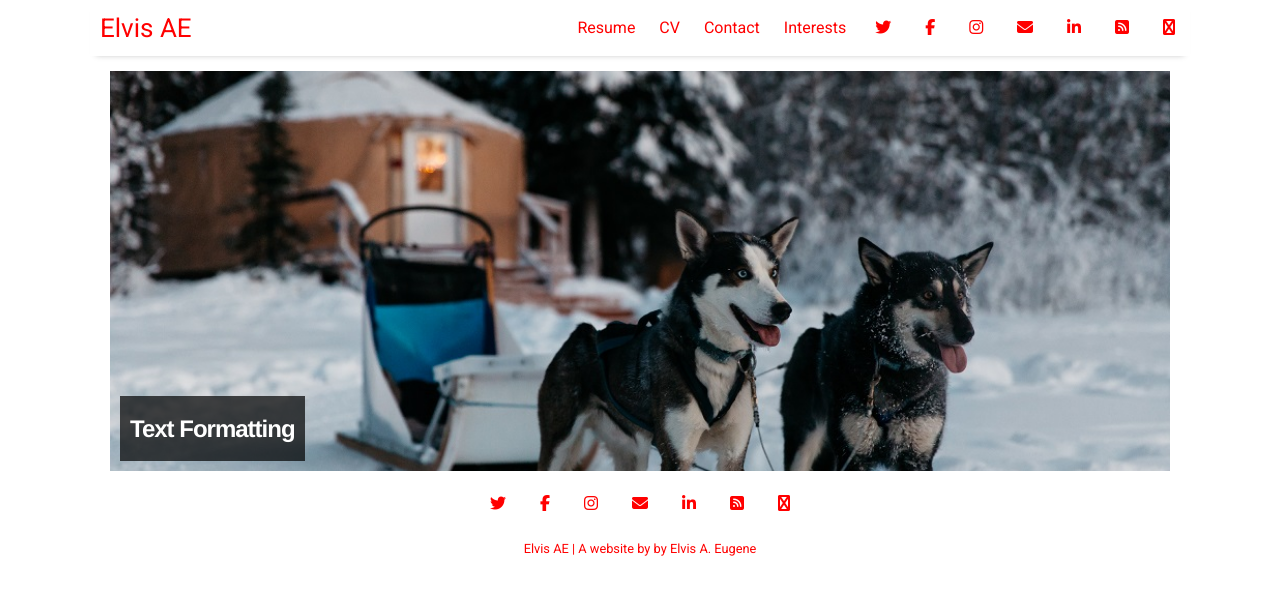
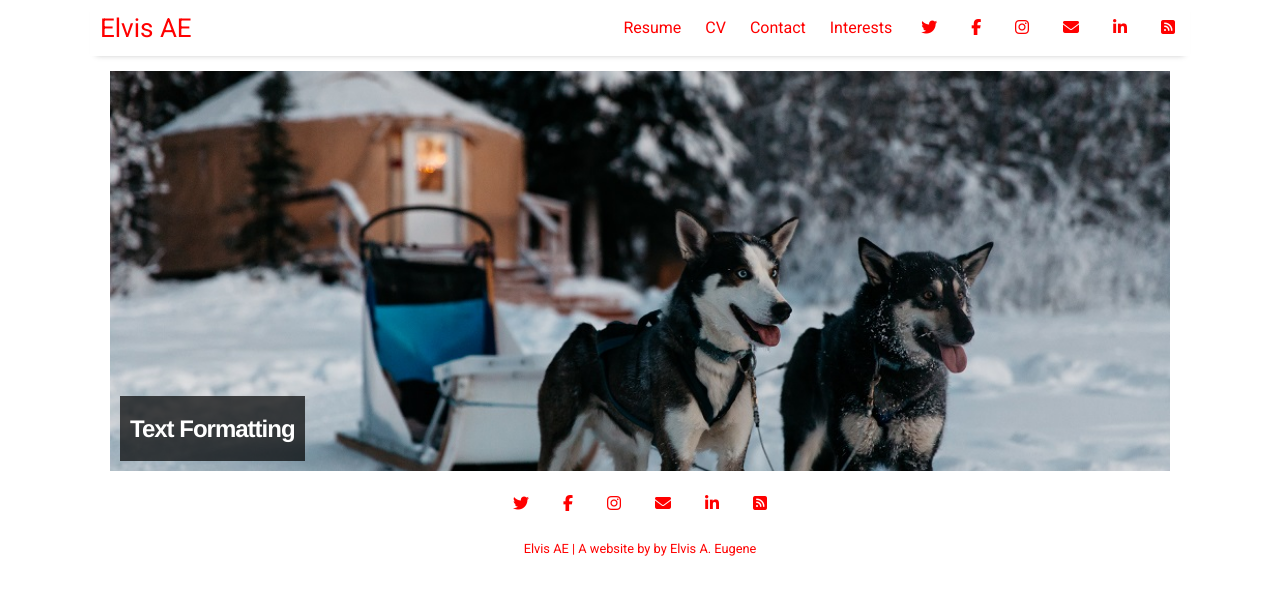
Before and after one commit to otherelvis/otherelvis.github.io, a Jekyll site: the page built from pages/sample-posts.md, in a window 1280 px wide. Shown: the top 595 px of the page. Built offline with Jekyll 4.4.1, drawn with Linux system fonts in a browser that asks for light colours; nearby versions of some CDN libraries.

Commit message:
Update settings.yml

```diff
--- a/_data/settings.yml
+++ b/_data/settings.yml
@@ -22,7 +22,7 @@ social:
 - {icon: 'envelope', link:   'mailto:elvis.ae@gmail.com'}
 - {icon: 'linkedin', link: 'https://www.linkedin.com/in/elviseugene'}
 - {icon: 'rss-square', link: 'feed.xml'}
-- {icon: 'google-scholar', link: 'https://orcid.org/0000-0003-2996-7031'}
+
 
 
 
```
